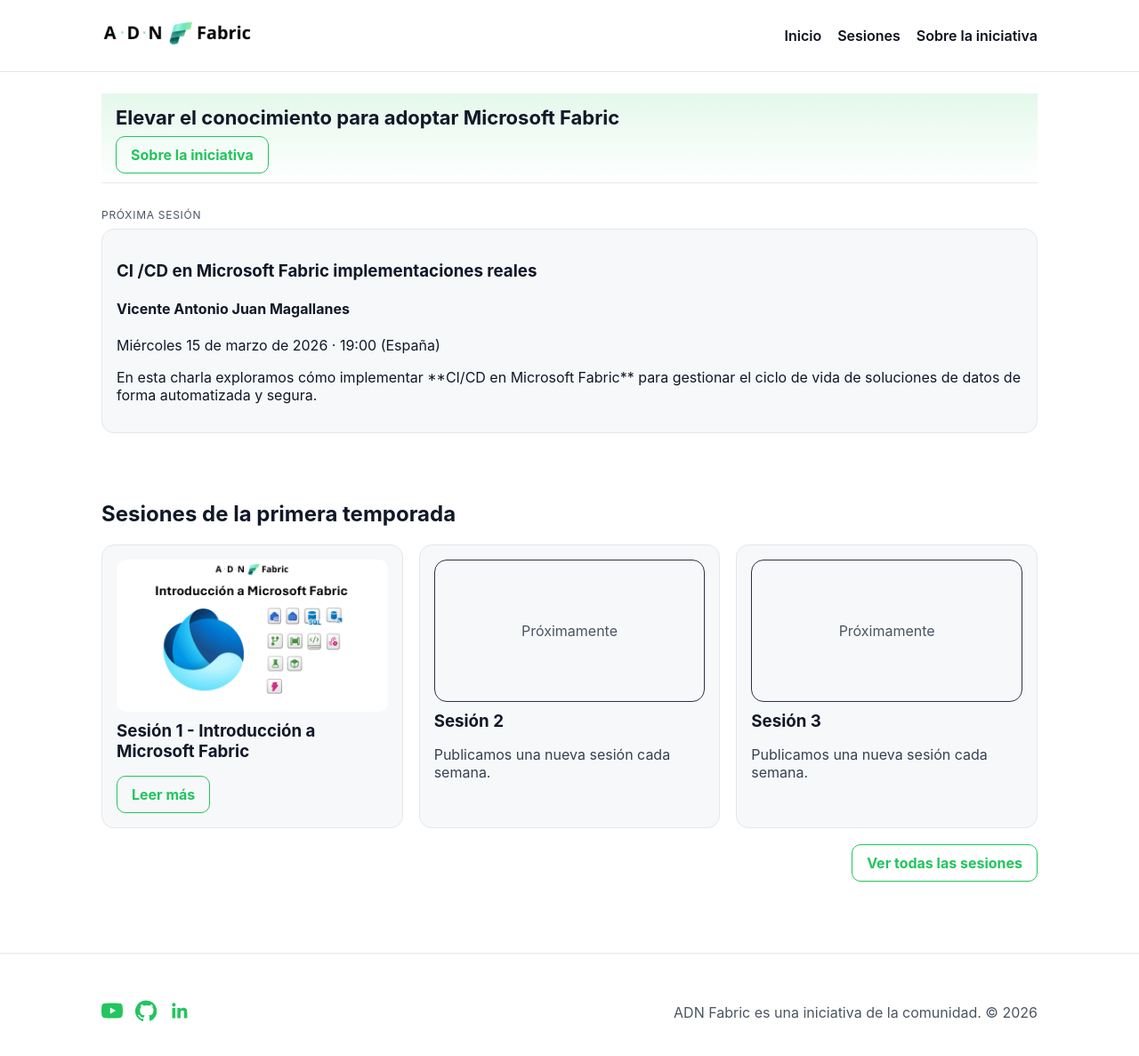
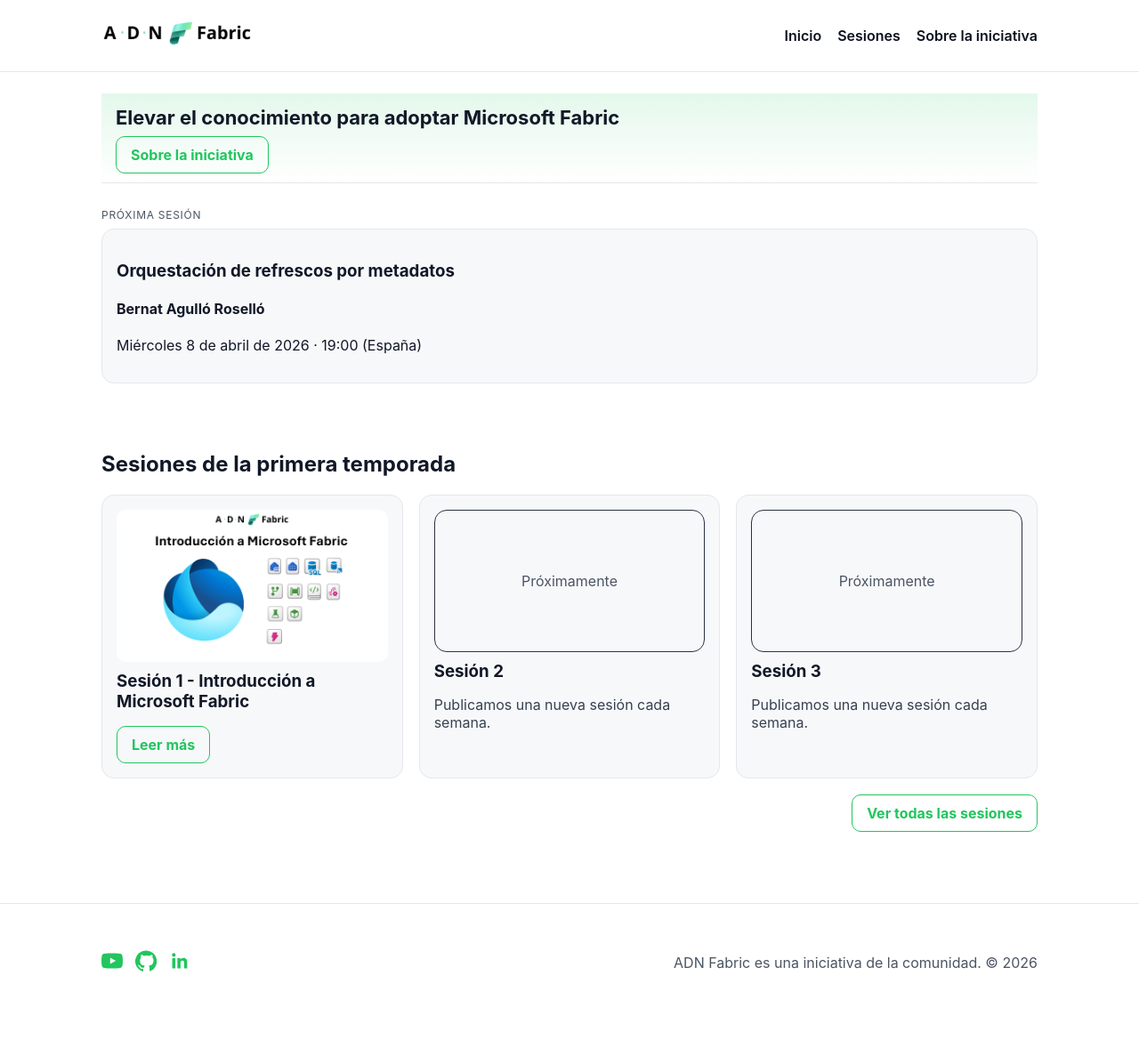
Before and after one commit to ADNFabric/ADNFabric, a Jekyll site: the page built from docs/index.md, in a window 1280 px wide and 1204 px high. Shown: the top 1187 px of the window at 89% size. Built offline with Jekyll 4.4.1, drawn with Linux system fonts in a browser that asks for light colours.

Commit message:
Anuncio de la sesión 27

```diff
--- a/docs/_data/upcoming.yml
+++ b/docs/_data/upcoming.yml
@@ -1,6 +1,6 @@
-title: "CI /CD en Microsoft Fabric implementaciones reales"
-speaker: Vicente Antonio Juan Magallanes
-date: Miércoles 15 de marzo de 2026
+title: "Orquestación de refrescos por metadatos"
+speaker: Bernat Agulló Roselló
+date: Miércoles 8 de abril de 2026
 time: "19:00"
-description: "En esta charla exploramos cómo implementar **CI/CD en Microsoft Fabric** para gestionar el ciclo de vida de soluciones de datos de forma automatizada y segura."
+#description: "En esta charla exploramos cómo implementar **CI/CD en Microsoft Fabric** para gestionar el ciclo de vida de soluciones de datos de forma automatizada y segura."
 #cta_url: https://www.linkedin.com/events/7426691485636595713/
```
